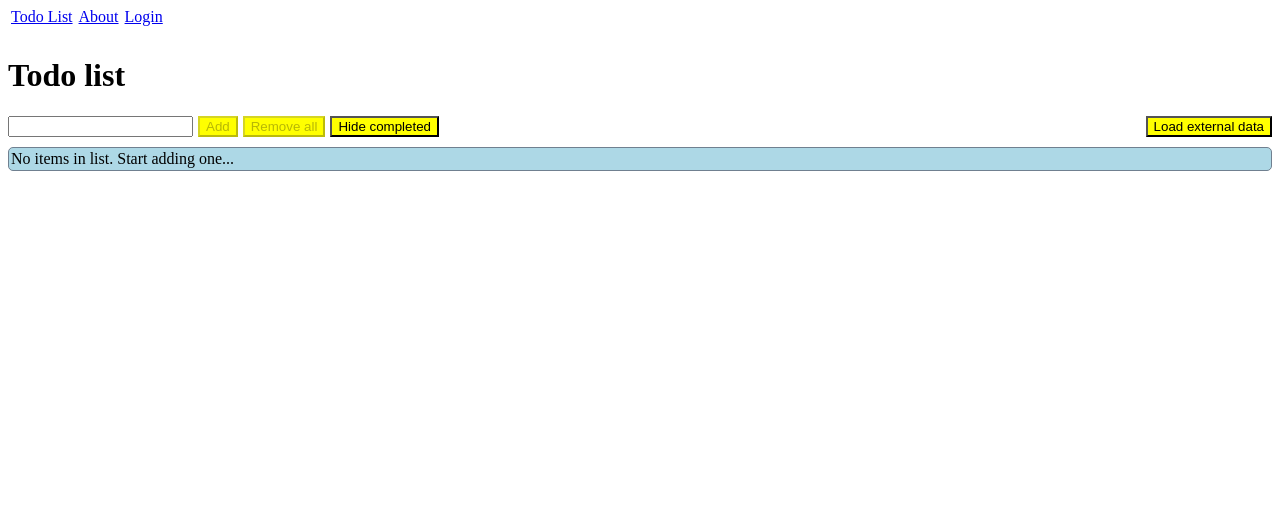
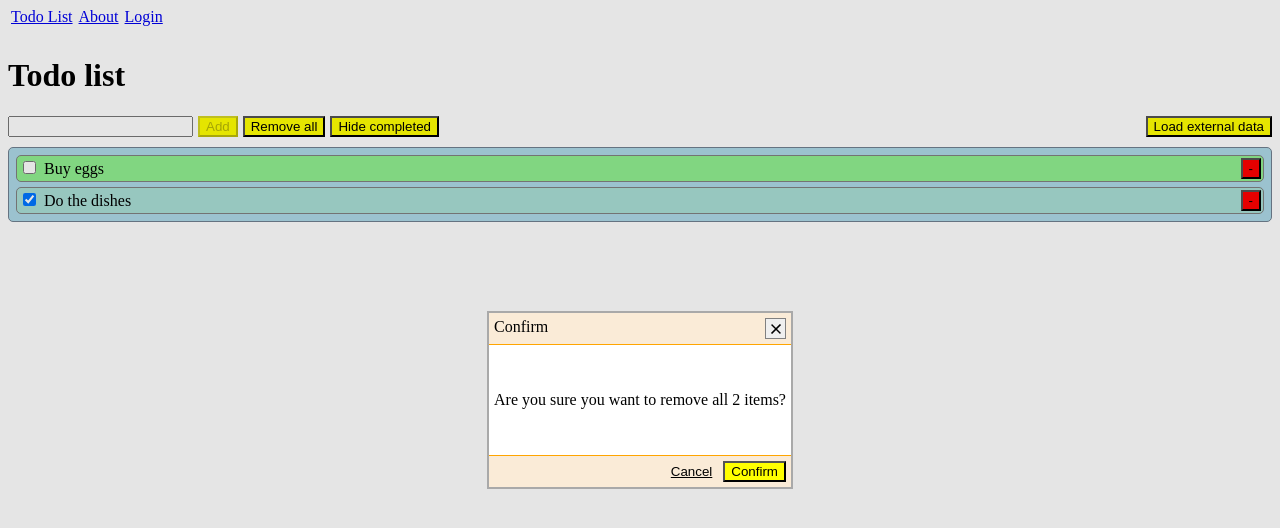
Before and after one commit to mariusbike1983/vue-full-app-js, a Vue app: page / in a window 1280 px wide. Both pictures are taken after a click on the button "Remove all". Shown: the top 528 px of the page. Built offline with nearby package versions, Linux system fonts and the light colour scheme.

Commit message:
added modal confirmation for delete operatins

```diff
--- a/src/components/Button.vue
+++ /dev/null
@@ -1,38 +0,0 @@
-<script setup>
-import { computed } from 'vue'
-
-const props = defineProps({
-  text: "",
-  type: 'TYPE_1' | 'TYPE_2'
-});
-
-const btnCls = computed(() => {
-  return props.type === 'TYPE_1' ? "type1" : "type2"
-});
-</script>
-
-<template>
-	<button class="my-button"
-          :class="btnCls"
-          @click="$emit('specialEvent')">
-    {{ text }}
-  </button>
-</template>
-
-<style scoped>
-  button {
-  	margin-left: 5px;
-  }
-
-  .my-button:not(:disabled){
-    cursor: pointer;
-  }
-
-  .type1 {
-  	background-color: yellow;
-  }
-
-  .type2 {
-  	background-color: red;
-  }
-</style>
--- /dev/null
+++ b/src/components/CustomButton.vue
@@ -0,0 +1,53 @@
+<script setup>
+import { computed } from 'vue'
+
+const props = defineProps({
+  text: "",
+  icon: "",
+  type: 'TYPE_1' | 'TYPE_2' | 'TYPE_3' | 'TYPE_4'
+});
+
+const btnCls = computed(() => props.type.toLowerCase().replace("_", ""));
+</script>
+
+<template>
+	<button
+      class="my-button"
+      :class="btnCls"
+      @click="$emit('specialEvent')">
+      <img v-if="icon" :src="icon"/>
+    {{ text }}
+  </button>
+</template>
+
+<style scoped>
+  button {
+  	margin-left: 5px;
+  }
+
+  .my-button:not(:disabled){
+    cursor: pointer;
+  }
+
+  .type1 {
+  	background-color: yellow;
+  }
+
+  .type2 {
+  	background-color: red;
+  }
+
+  .type3 {
+    border: none;
+    background: none;
+    text-decoration: underline;
+  }
+
+  .type4 {
+    padding: 0px;
+    border: 1px solid gray;
+    margin: 0px;
+    width: 21px;
+    height: 21px;
+  }
+</style>
--- /dev/null
+++ b/src/components/ModalDialog.vue
@@ -0,0 +1,107 @@
+<script setup>
+import { ref } from 'vue';
+import CustomButton from './CustomButton.vue';
+import { getImageUrl } from '../helpers/helpers.js';
+
+const props = defineProps({
+    title: "",
+    text: "",
+    type: 'TYPE_1' | 'TYPE_2'
+});
+
+const mTitle = ref(props.title);
+const mText = ref(props.text);
+const mType = ref(props.type);
+
+const modalDialog = ref(null);
+
+defineExpose({
+    show: (_title, _text, _type, callback) => {
+        if (_title) {
+            mTitle.value = _title;
+        }
+        if (_text) {
+            mText.value = _text;
+        }
+        if (_type) {
+            mType.value = _type;
+        }
+        modalDialog.value.addEventListener("close", callback);
+        modalDialog.value.showModal();
+    }
+});
+
+
+function onCloseModalConfirm() {
+    modalDialog.value.close("YES");
+}
+
+function onCloseModalCancel() {
+    modalDialog.value.close("DISMISS");
+}
+
+</script>
+
+<template>
+    <dialog ref="modalDialog">
+        <header>
+            <div class="title"> {{ mTitle }}</div>
+            <CustomButton
+                :type="'TYPE_4'"
+                :icon="getImageUrl('close.png')"
+                @specialEvent="onCloseModalCancel"
+            />
+        </header>
+
+        <div class="container">
+            <div class="text"> {{ mText }}</div>
+        </div>
+        <footer>
+            <CustomButton
+                :text="'Cancel'"
+                :type="'TYPE_3'"
+                @specialEvent="onCloseModalCancel"
+            />
+            <CustomButton
+                :text="'Confirm'"
+                :type="'TYPE_1'"
+                @specialEvent="onCloseModalConfirm"
+            />
+        </footer>
+    </dialog>
+</template>
+
+<style lang="css" scoped>
+    dialog {
+        padding: 0px;
+        overflow: hidden;
+        border: 2px solid darkgray;
+    }
+    header {
+        display: flex;
+        padding: 5px;
+        justify-content: space-between;
+        background-color: antiquewhite;
+        border-bottom: 1px solid orange;
+    }
+    footer {
+        padding: 5px;
+        display: flex;
+        justify-content: flex-end;
+        background-color: antiquewhite;
+        border-top: 1px solid orange;
+    }
+    .container {
+        padding: 5px;
+        display: flex;
+        align-items: center;
+        justify-content: center;
+        min-height: 100px;
+        min-width: 200px;
+        max-width: 400px;
+        max-height: 400px;
+    }
+    .text {
+
+    }
+</style>
--- a/src/components/TodoItem.vue
+++ b/src/components/TodoItem.vue
@@ -1,5 +1,5 @@
 <script setup>
-import Button from './Button.vue'
+import CustomButton from './CustomButton.vue'
 
 const props = defineProps({
   id				: 0,
@@ -30,7 +30,7 @@ function onItemChange() {
                 @change="onItemChange">
           <span> {{ text }} </span>
         </div>
-        <Button
+        <CustomButton
               :text='"-"'
               :type='"TYPE_2"'
               @specialEvent="onRemove"/>
--- /dev/null
+++ b/src/helpers/helpers.js
@@ -0,0 +1,5 @@
+function getImageUrl(path) {
+    return new URL(`../assets/${path}`, import.meta.url).href;
+};
+
+export { getImageUrl }
--- a/src/views/TodoListView.vue
+++ b/src/views/TodoListView.vue
@@ -1,38 +1,35 @@
 <script setup>
 import { ref, watch, computed } from 'vue'
 import TodoList from '../components/TodoList.vue'
-import Button from '../components/Button.vue'
+import CustomButton from '../components/CustomButton.vue'
 import { loadData, createNewTodoItem , loadExternalData} from '../data/loaddata.js'
+import ModalDialog from '../components/ModalDialog.vue';
 
-const newItemText     = ref("")
-const items           = ref(loadData())
-const buttonAdd       = ref(null)
-const buttonRemove    = ref(null)
-const showCompleted   = ref(true)
-const bREnabled       = ref(false)
-const bAEnabled       = ref(false)
-const todoList        = ref(null)
-const showHideList    = computed(() => {
-	return showCompleted.value ? "Hide completed" : "Show completed"
-})
-const filteredItems   = computed(() => {
-	return items.value.filter(item => showCompleted.value ? true: !item.completed)
-})
-const defaultPlaceholderText = "No items in list. Start adding one...";
+const defaultPlaceholderText  = "No items in list. Start adding one...";
+const newItemText             = ref("");
+const items                   = ref(loadData());
+const showCompleted           = ref(true);
+const bREnabled               = ref(false);
+const bAEnabled               = ref(false);
 
-watch(items,
-  	(newValue, oldValue) => {
+const todoList                = ref(null);
+const modalDialog             = ref(null);
+const showHideList            = computed(() => showCompleted.value ? "Hide completed" : "Show completed");
+const filteredItems           = computed(() => items.value.filter(item => showCompleted.value ? true: !item.completed));
+
+watch(items, newValue => {
   		bREnabled.value = newValue.length > 0
 		},
   	{ deep: true,
       immediate: true
-    })
+    });
 
-watch(newItemText,
-		(newValue, oldValue) => {
+watch(newItemText, newValue => {
     	bAEnabled.value = newValue.length > 0
   	},
-    { immediate: true })
+    {
+      immediate: true
+    });
 
 function onAdd() {
 	if (newItemText.value) {
@@ -43,11 +40,21 @@ function onAdd() {
 }
 
 function onRemoveAll() {
+  const nrOfItems = items.value.length
+  modalDialog.value.show("Confirm", `Are you sure you want to remove all ${nrOfItems} items?`, "TYPE_1", ev => {
+    if (ev.currentTarget.returnValue === "DISMISS") {
+      return;
+    }
     items.value.splice(0);
     todoList.value.setTodoPlaceholderText(defaultPlaceholderText);
+  });
 }
 
 function onItemRemove(data) {
+  modalDialog.value.show("Confirm", "Are you sure you want to delete this item?", "TYPE_1", ev => {
+    if (ev.currentTarget.returnValue === "DISMISS") {
+      return;
+    }
     const ndx = items.value.findIndex(el => el.id === data.id);
     if (ndx >= 0) {
       items.value.splice(ndx, 1);
@@ -55,6 +62,7 @@ function onItemRemove(data) {
     if (items.value.length === 0) {
       todoList.value.setTodoPlaceholderText(defaultPlaceholderText);
     }
+  });
 }
 
 function onItemChanged(data) {
@@ -82,21 +90,22 @@ async function onLoadExternalData() {
     <div>
       <input  v-model="newItemText"
               @keyup.enter="onAdd">
-      <Button ref="buttonAdd"
+      <CustomButton ref="buttonAdd"
               :text="'Add'"
               :type="'TYPE_1'"
               :disabled="!bAEnabled"
               @specialEvent="onAdd"/>
-      <Button ref="buttonRemove"
+      <CustomButton ref="buttonRemove"
               :text="'Remove all'"
               :type="'TYPE_1'"
               :disabled="!bREnabled"
               @specialEvent="onRemoveAll"/>
-      <Button :text="showHideList"
+      <CustomButton :text="showHideList"
               :type="'TYPE_1'"
               @specialEvent="showCompleted = !showCompleted"/>
     </div>
-    <Button :text="'Load external data'"
+    <CustomButton
+            :text="'Load external data'"
             :type="'TYPE_1'"
             @specialEvent="onLoadExternalData"/>
   </div>
@@ -106,6 +115,7 @@ async function onLoadExternalData() {
           :placeholderText="defaultPlaceholderText"
           @item-removed="onItemRemove"
           @item-changed="onItemChanged"/>
+  <ModalDialog ref="modalDialog"/>
 </template>
 
 <style scoped>
```
Also changed, not shown: src/assets/close.png (added). Lines whose indentation alone changed are shown as unchanged.
